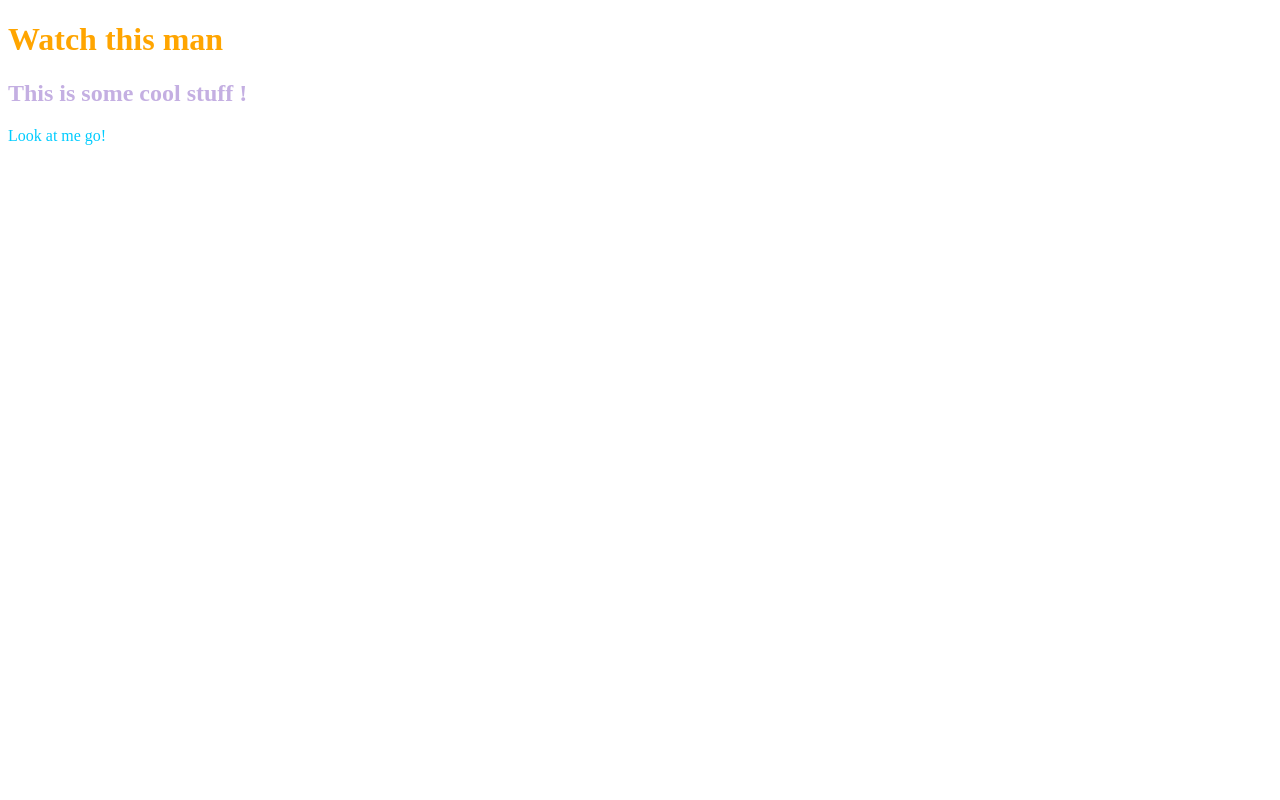
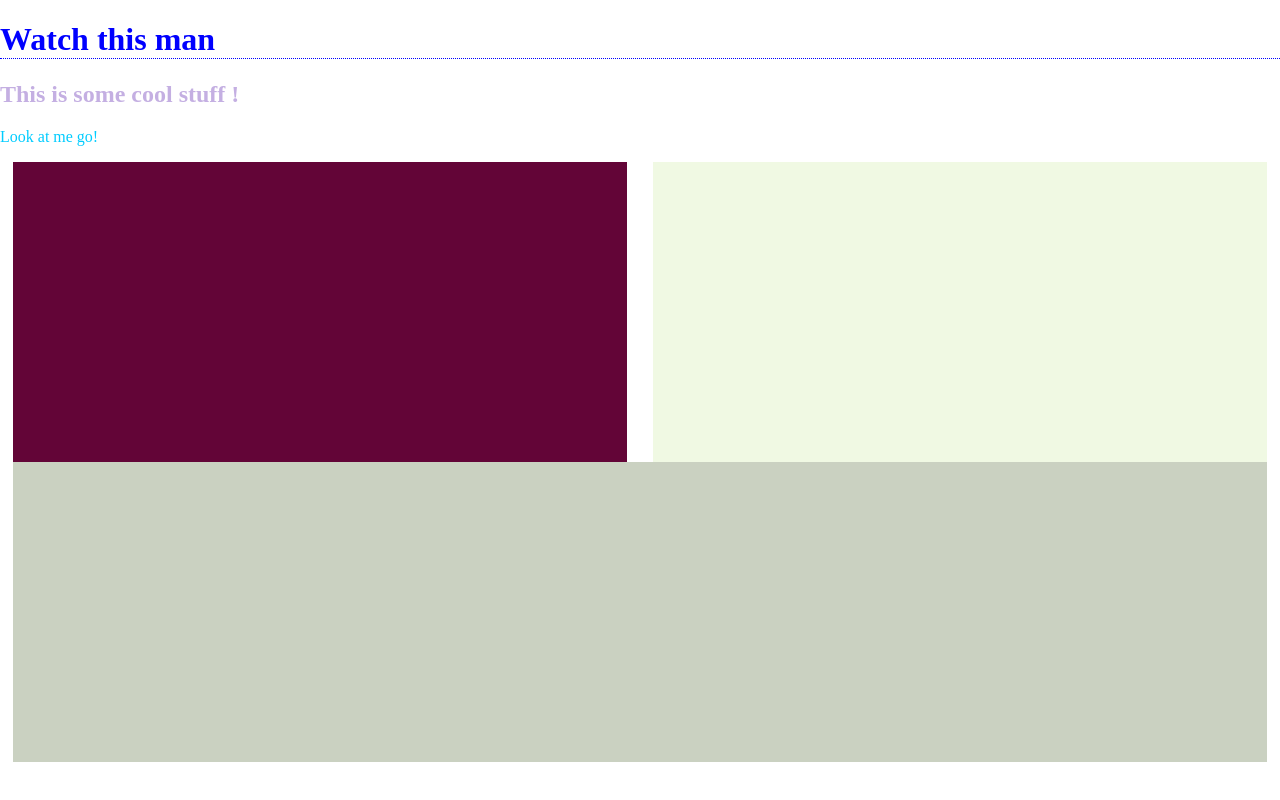
Before and after one commit to leotheobald/gruntserver, a website: page public/index.html in a window 1280 px wide. Drawn offline with nearby package versions, Linux system fonts and the light colour scheme.

Commit message:
updated style.less pls index added html

```diff
--- a/public/index.html
+++ b/public/index.html
@@ -12,6 +12,9 @@
   <h1>{{ heading }}</h1>
   <h2>This is some cool stuff !</h2>
   <p>{{ message }}</p>
+  <div class="col1"></div>
+  <div class="col2"></div>
+  <div class="col3"></div>
 <script>
   document.write('<script src="http://' + (location.host || 'localhost').split(':')[0] +
   ':35729/livereload.js?snipver=1"></' + 'script>')
--- a/public/src/css/style.less
+++ b/public/src/css/style.less
@@ -28,6 +28,7 @@
 // usage
 body {
  font-size: 100%;
+ margin: 0;
 }
 // Theme
 h1 {
@@ -44,5 +45,33 @@ h1 {
   });
 }
 
+// Base
+.col {
+  &1 {
+    background-color: @mauve;
+    #grid > .setGridWidths(6, 8, 2, 3);
+  }
+  &2 {
+    background-color: #f0f9e3;
+    #grid > .setGridWidths(6, 2, 4, 5);
+  }
+  &3 {
+    background-color: #cad1c1;
+    #grid > .setGridWidths(12, 2, 6, 8);
+  }
+}
+
+// Animate column width changes across breakpoints
+.col1,
+.col2,
+.col3 {
+  height: 300px;
+  -webkit-transition: all 1s ease-in 0.2s;
+     -moz-transition: all 1s ease-in 0.2s;
+      -ms-transition: all 1s ease-in 0.2s;
+       -o-transition: all 1s ease-in 0.2s;
+          transition: all 1s ease-in 0.2s;
+}
+
 p {color: @primaryColor;}
 h2 {color: @tertiary;}
```
Also changed, not shown: public/dist/css/style.css, public/dist/css/style.min.css.
